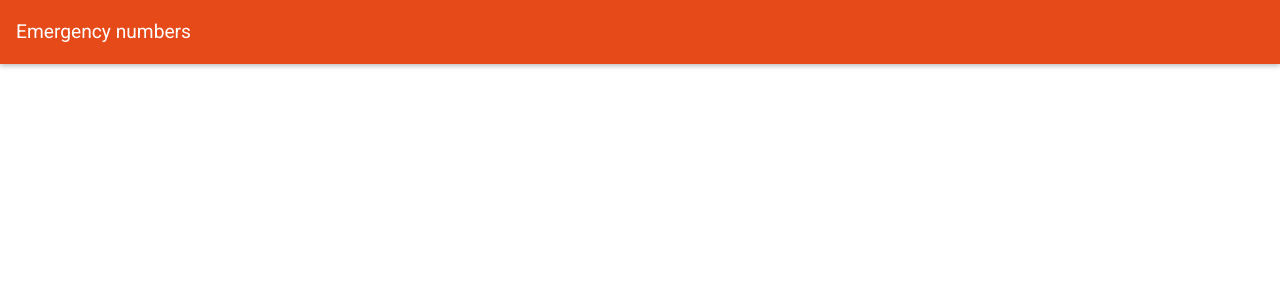
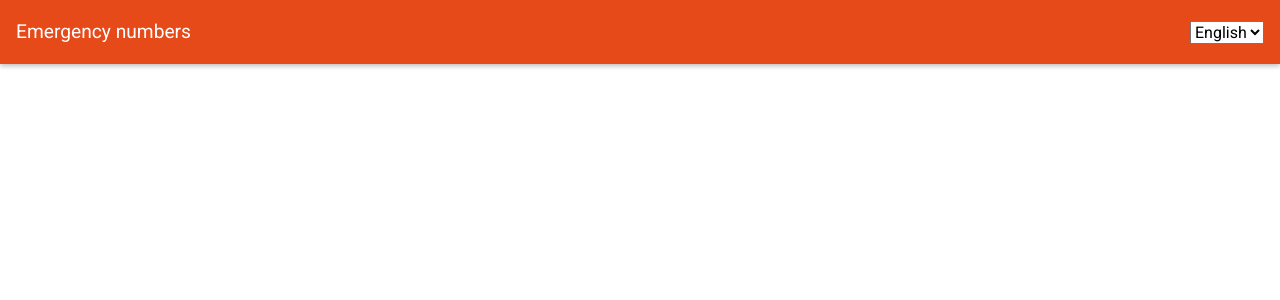
Before and after one commit to Fajkowsky/Emergency-calls, a Vue app: page / in a window 1280 px wide. Shown: the top 300 px of the page. Built offline with nearby package versions, Linux system fonts and the light colour scheme.

Commit message:
language switcher is working

```diff
--- /dev/null
+++ b/src/addons/i18n/const.js
@@ -0,0 +1,14 @@
+import pl from '@/addons/i18n/languages/pl.json';
+import en from '@/addons/i18n/languages/en.json';
+
+const DEFAULT_LANG = 'en';
+
+const SUPPORTED_LANGS = {
+  pl,
+  en,
+};
+
+export {
+  DEFAULT_LANG,
+  SUPPORTED_LANGS,
+};
--- a/src/addons/i18n/index.js
+++ b/src/addons/i18n/index.js
@@ -1,25 +1,13 @@
 import Vue from 'vue';
 import VueI18n from 'vue-i18n';
-
-import en from './languages/en.json';
-import pl from './languages/pl.json';
+import { DEFAULT_LANG, SUPPORTED_LANGS } from '@/addons/i18n/const';
 
 Vue.use(VueI18n);
-
-const DEFAULT_LANG = 'en';
-
-const SUPPORTED_LANGS = {
-  pl,
-  en,
-};
 
 const user_lang = window.navigator.language.slice(0, 2);
 const locale = user_lang in SUPPORTED_LANGS ? user_lang : DEFAULT_LANG;
 
 export default new VueI18n({
   locale,
-  messages: {
-    en,
-    pl,
-  },
+  messages: SUPPORTED_LANGS,
 });
--- a/src/addons/i18n/languages/en.json
+++ b/src/addons/i18n/languages/en.json
@@ -1,3 +1,7 @@
 {
-  "TITLE": "Emergency numbers"
+  "TITLE": "Emergency numbers",
+  "LANG": {
+    "PL": "Polish",
+    "EN": "English"
+  }
 }
--- a/src/addons/i18n/languages/pl.json
+++ b/src/addons/i18n/languages/pl.json
@@ -1,3 +1,7 @@
 {
-  "TITLE": "Telefony alarmowe"
+  "TITLE": "Telefony alarmowe",
+  "LANG": {
+    "PL": "Polski",
+    "EN": "Angielski"
+  }
 }
--- a/src/components/TitleBar.vue
+++ b/src/components/TitleBar.vue
@@ -1,14 +1,20 @@
 <template>
-  <header class="container">
-    <span class="title mx-1">
-      {{ $t('TITLE') }}
-    </span>
+  <header>
+    <div class="container px-1">
+      <span class="title">
+        {{ $t('TITLE') }}
+      </span>
+      <language-switcher />
+    </div>
   </header>
 </template>
 
 <script>
+import LanguageSwitcher from '@/components/partial/LanguageSwitcher.vue';
+
 export default {
   name: 'TitleBar',
+  components: { LanguageSwitcher },
 };
 </script>
 
@@ -21,10 +27,12 @@ export default {
     height: 64px;
     box-shadow: 0 2px 5px 0 rgba(0, 0, 0, 0.26);
 
-    &.container {
+    .container {
+      height: 100%;
       display: flex;
-      flex-direction: column;
-      justify-content: center;
+      flex-direction: row;
+      justify-content: space-between;
+      align-items: center;
     }
 
     .title {
--- /dev/null
+++ b/src/components/partial/LanguageSwitcher.vue
@@ -0,0 +1,47 @@
+<template>
+  <div id="language-switcher">
+    <select @change="changeLanguage">
+      <option
+        v-for="language in languages"
+        :key="language"
+        :value="language"
+        :selected="language === currentLanguage"
+      >
+        {{ $t(getLanguageTransKey(language)) }}
+      </option>
+    </select>
+  </div>
+</template>
+
+<script>
+import { SUPPORTED_LANGS } from '@/addons/i18n/const';
+
+export default {
+  name: 'LanguageSwitcher',
+  data() {
+    return {
+      languages: Object.keys(SUPPORTED_LANGS),
+    };
+  },
+  computed: {
+    currentLanguage() {
+      return this.$i18n.locale;
+    },
+  },
+  methods: {
+    changeLanguage(event) {
+      this.$i18n.locale = event.target.value;
+    },
+    getLanguageTransKey(language) {
+      return `LANG.${language.toUpperCase()}`
+    }
+  },
+};
+</script>
+
+<style lang="scss" scoped>
+  #language-switcher {
+    display: flex;
+    align-items: center;
+  }
+</style>
--- a/src/styles/_utils.scss
+++ b/src/styles/_utils.scss
@@ -2,7 +2,7 @@
   margin: 0 $property;
 }
 
-.m {
+.p {
   &x {
     &-1 {
       @include margin-x(1rem);
```
